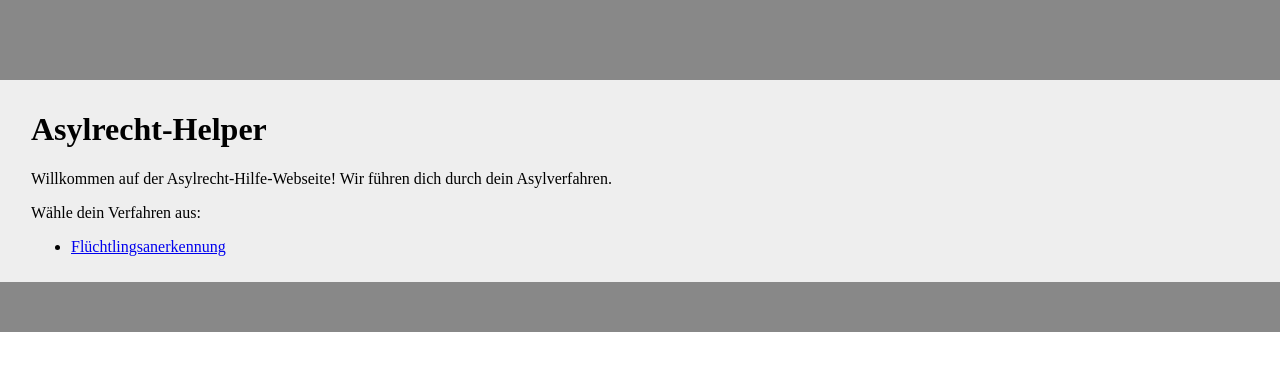
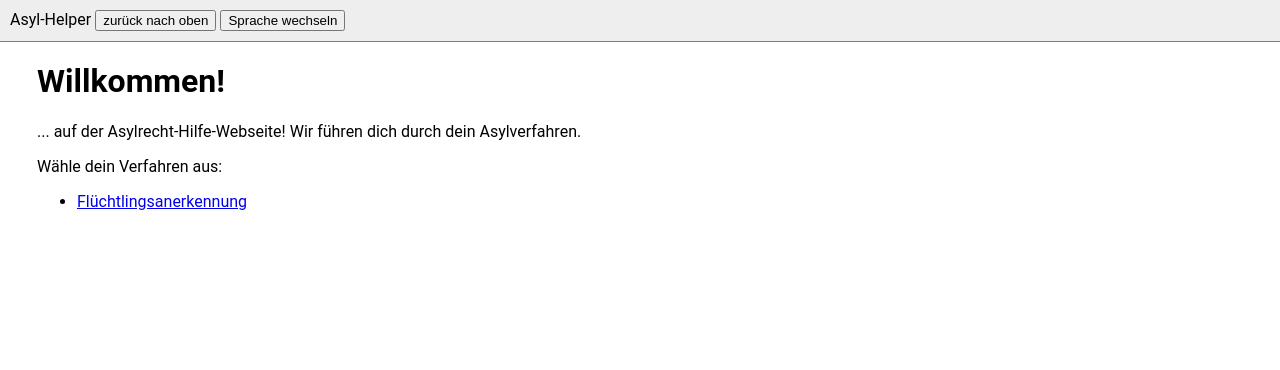
Before and after one commit to open-decision/asylum-law-helper, a website: page index.html in a window 1280 px wide. Shown: the top 370 px of the page. Drawn offline with Linux system fonts and the light colour scheme.

Commit message:
session 08Dec20

```diff
--- a/index.html
+++ b/index.html
@@ -1,47 +1,44 @@
 <!DOCTYPE html>
 <html>
   <head>
+    <meta charset="UTF-8">
     <link rel="stylesheet" href="style.css" />
+    <title>Asyl-Helper</title>
   </head>
+
   <body>
     <div class="navbar">
-      <div style ="background-color:#888; height: 80px; width: 100%;"></div><!-- Placeholder -->
-
-      <!-- TODO: create navbar. Tutorial: https://www.w3schools.com/css/css_navbar.asp -->
-
-      <!-- Lisas Attempt
-            <ul class="features-navbar"
-            style="
-            display: flex;
-            flex-wrap: wrap;
-            justify-content: space-around;
-            align-content: center;
-            flex-direction: row;
-            background: blue;
-            padding-top: 120px;
-            ">
-              <li class="logo"><img src="logo.png" /></li>
-              <li>About us</li>
-              <li>Get help</li>
-              <li>Contact</li>
-            </ul>
-      -->
+        Asyl-Helper
+        <button onclick="topFunction()">zurück nach oben</button>
+        <button>Sprache wechseln</button>
     </div>
 
     <div class="content" style="">
       <div class="container">
-        <h1>Asylrecht-Helper</h1>
-        <p>Willkommen auf der Asylrecht-Hilfe-Webseite! Wir führen dich durch dein Asylverfahren.</p>
+        <h1>Willkommen!</h1>
+        <!--TODO: Welcome Message + Disclaimer-->
+        <p>... auf der Asylrecht-Hilfe-Webseite! Wir führen dich durch dein Asylverfahren.</p>
+
+       <!--TODO: List of Applications-->
         <p>Wähle dein Verfahren aus:</p>
         <ul>
           <li><a href="#">Flüchtlingsanerkennung</a></li>
         </ul>
+        <br><br><br><br><br><br><br><br><br><br><br><br><br><br><br><br><br><br><br><br><br><br><br><br><br><br><br><br><br><br><br><br><br><br><br><br><br><br><br><br><br><br><br><br><br><br><br><br><br><br><br><br><br><br><br><br><br><br><br><br><br><br><br><br><br><br><br><br><br><br><br><br><br><br><br><br><br><br><br><br><br><br><br><br><br><br><br><br><br><br><br><br><br><br><br><br><br><br><br><br><br><br><br><br><br><br><br><br><br><br><br><br><br><br><br><br><br><br><br><br><br><br><br><br><br><br><br><br><br><br><br><br><br><br><br><br><br><br><br><br><br><br><br><br><br><br><br><br><br><br><br><br><br><br><br><br><br><br><br><br><br><br><br><br><br><br><br><br><br><br><br><br><br><br><br><br><br><br><br><br><br><br><br><br><br><br><br><br><br><br><br><br><br><br><br><br><br><br><br><br><br><br><br><br><br><br><br>
+        Page-End
       </div>
     </div>
 
+    <script>
+      function topFunction() {
+        document.body.scrollTop = 0;
+        document.documentElement.scrollTop = 0;
+      }
+    </script>
+
     <div class="footer">
-      <div style ="background-color:#888; height: 50px; width: 100%;"></div><!-- Placeholder -->
-
+      <a href="https://open-legal-tech.org/?page_id=195/" target="_blank">Impressum und Datenschutz</a>
+      <a href="https://open-legal-tech.org" target="_blank">Ein Projekt von Open Legal Tech</a>
     </div>
 
   </body>
--- a/style.css
+++ b/style.css
@@ -1,15 +1,52 @@
 body {
    padding:0;
    margin:0;
+   font-family:roboto, sans-serif;
+   background-color:#eee;
 }
 
 .container {
   max-width: 1218px;
   margin:0 auto;
+  padding: 1px 6px;
+  box-sizing: border-box;
 }
 
 .content {
-  background-color: #eee;
-  padding: 10px 5px;
+  background-color: #fff;
+  padding: 40px 5px;
 
 }
+
+.navbar {
+  position: fixed;
+  top: 0px;
+  background-color:#eee;
+  padding: 10px;
+  width: 100%;
+  border-bottom:1px solid grey;
+
+}
+
+.footer {
+  background-color:#eee;
+  border-top:1px solid grey;
+  border-bottom:1px solid grey;
+  padding-top:40px;
+  padding-bottom:10px;
+  width: 100%;
+  text-align: right;
+}
+
+.footer a {
+  padding:10px;
+  margin: 10px;
+  text-decoration: none;
+  color: #333;
+
+}
+
+.footer a:hover {
+  color: blue;
+
+}
```
